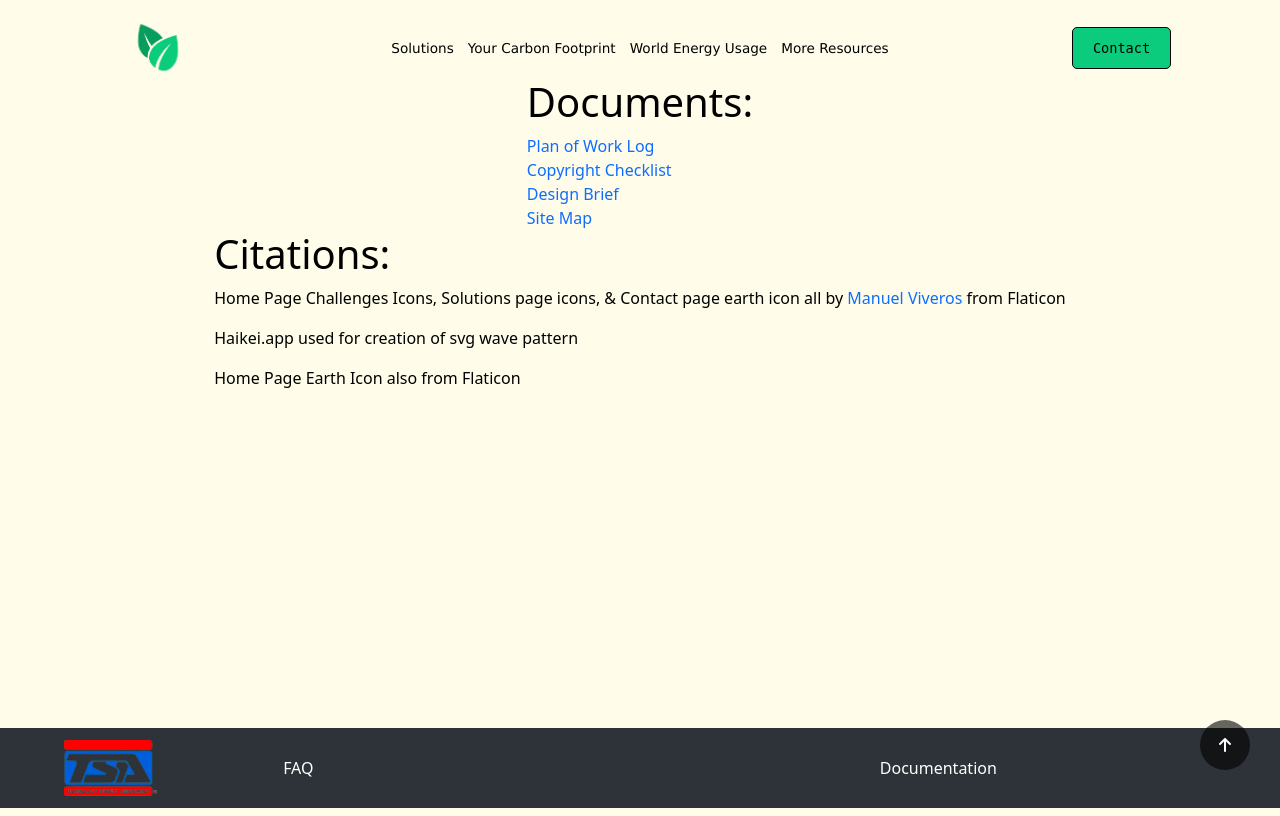
After one commit to mkmkaksl/EarthFirst, a Django app: page /documentation in a window 1280 px wide. The commit adds this page. Run offline with Django 4.2, Linux system fonts and the light colour scheme; parts of the project's set-up code (start-up, migrations or seed data) failed here and were passed over; some libraries are stand-ins or nearby versions.

Commit message:
Finalized Website (for now)

```diff
--- a/greenClean/static/greenClean/styles.css
+++ b/greenClean/static/greenClean/styles.css
@@ -179,6 +179,7 @@ header {
    align-items: center;
    animation: rotate 180s linear infinite;
    z-index: -1;
+   width: 100%;
    margin-right: 2em;
 }
 .home-img img {
--- /dev/null
+++ b/greenClean/templates/greenClean/documentation.html
@@ -0,0 +1,28 @@
+{% extends "greenClean/layout.html" %}
+{% load static %}
+
+{% block title %}Documentation{% endblock %}
+
+{% block body %}
+
+    <div class="documents">
+        <h1>Documents: </h1>
+        <div class="tsa-docs">
+            <div class="plan-work-log"><a href="{% static 'greenClean/plan-of-work-log.pdf' %}" target="_blank">Plan of Work Log</a></div>
+            <div class="copyright-checklist"><a href="{% static 'greenClean/copyright-checklist.pdf' %}" target="_blank">Copyright Checklist</a></div>
+            <div class="design-brief"><a href="{% static 'greenClean/design-brief.pdf' %}" target="_blank">Design Brief</a></div>
+            <div class="site-map"><a href="{% static 'greenClean/site-map.pdf' %}" target="_blank">Site Map</a></div>
+        </div>
+    </div>
+
+    <div class="citations">
+        <h1>Citations: </h1>
+        <div class="all-citations">
+            <p>Home Page Challenges Icons, Solutions page icons, & Contact page earth icon all by <a href="https://www.flaticon.com/authors/manuel-viveros?type=sticker">Manuel Viveros</a> from Flaticon</p>
+            <p>Haikei.app used for creation of svg wave pattern</p>
+            <p>Home Page Earth Icon also from Flaticon</p>
+
+        </div>
+    </div>
+
+{% endblock %}
--- a/greenClean/templates/greenClean/layout.html
+++ b/greenClean/templates/greenClean/layout.html
@@ -66,6 +66,7 @@
                 <img src="{% static 'greenClean/images/tsa-logo.png' %}">
             </div>
             <a href="/contact#faq">FAQ</a>
+            <a href="/documentation">Documentation</a>
         </div>
     </div>
 
--- a/greenClean/urls.py
+++ b/greenClean/urls.py
@@ -9,5 +9,6 @@ urlpatterns = [
     path("footprint", views.footprintCalculator, name="footprintCalculator"),
     path("contact", views.contact, name="contact"),
     path("solutions", views.solutions, name="solutions"),
-    path("moreinfo", views.moreinfo, name="moreinfo")
+    path("moreinfo", views.moreinfo, name="moreinfo"),
+    path("documentation", views.documentation, name="documentation")
 ]
--- a/greenClean/views.py
+++ b/greenClean/views.py
@@ -308,3 +308,5 @@ def contact(request):
 
 def moreinfo(request):
     return render(request, "greenClean/moreinfo.html")
+def documentation(request):
+    return render(request, "greenClean/documentation.html")
```
Also changed, not shown: 8 other files.
